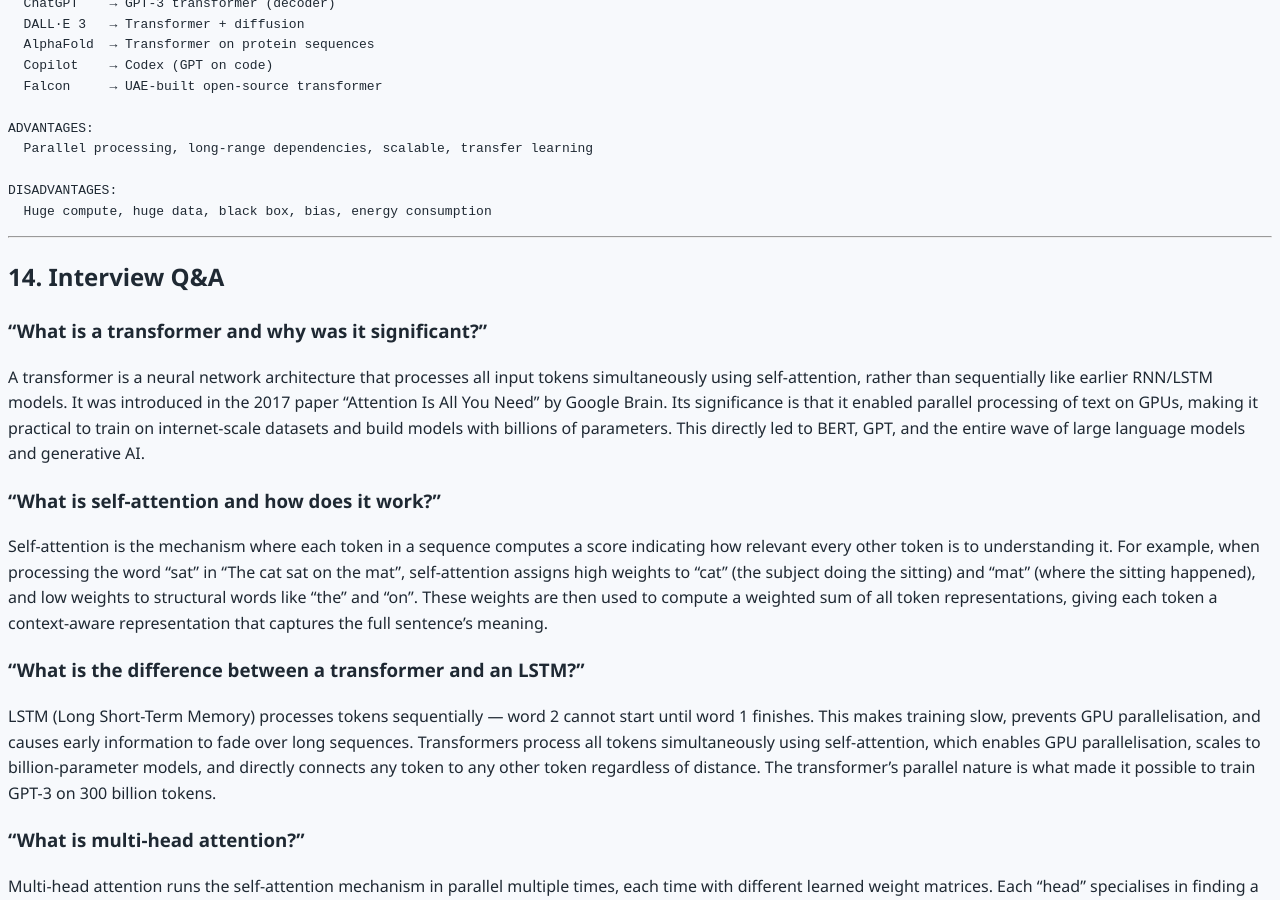
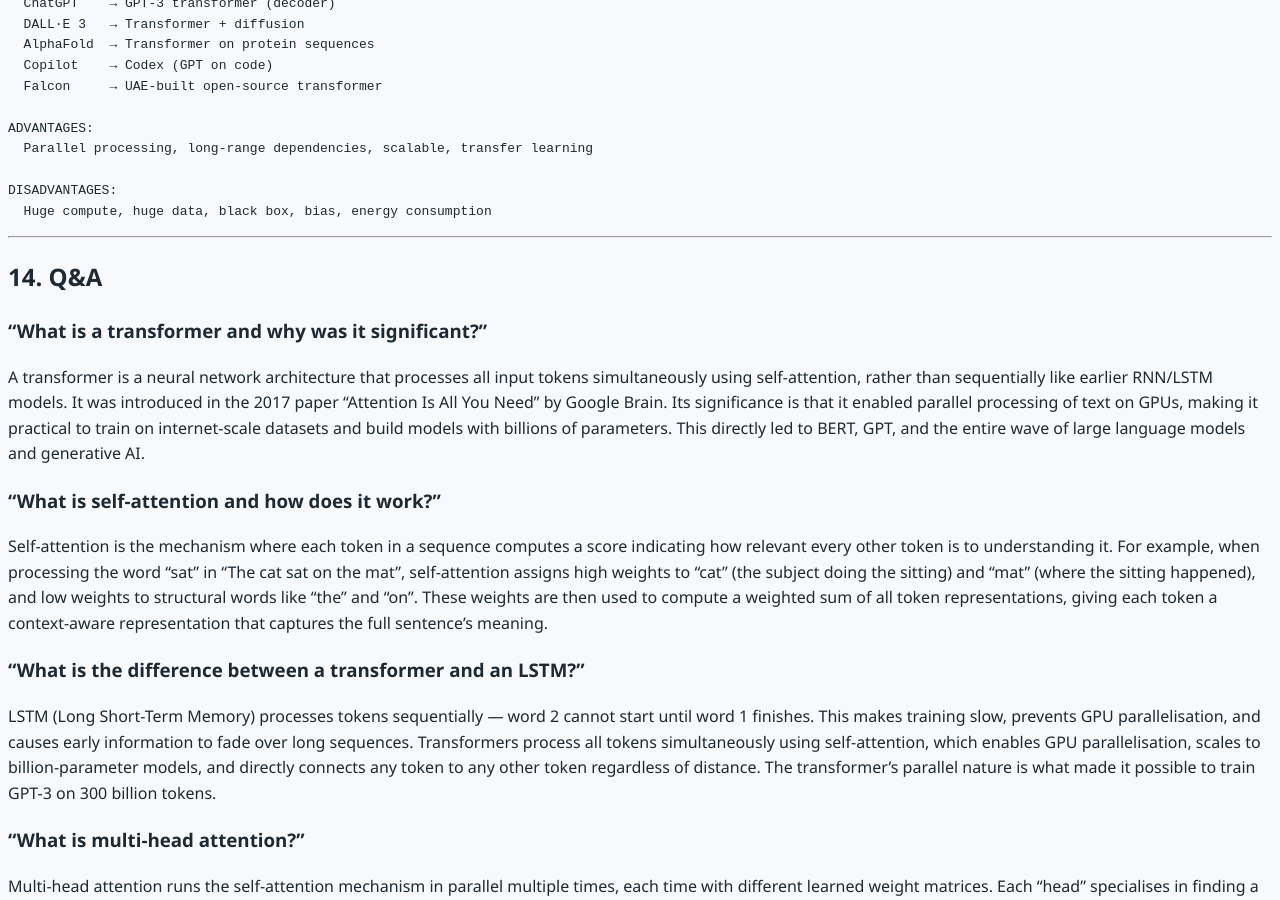
Before and after one commit to irshadvaza/irshadvaza.tech, a Jekyll site: the page built from learning-guides/falcon-llm/transformers.md, in a window 1280 px wide and 900 px high, scrolled down 15240 px. Built offline with Jekyll 4.4.1, drawn with Linux system fonts in a browser that asks for light colours; our own code applies the rules of GitHub Pages for plain Markdown files.

Commit message:
Update transformers.md

```diff
--- a/learning-guides/falcon-llm/transformers.md
+++ b/learning-guides/falcon-llm/transformers.md
@@ -679,7 +679,7 @@
 
 ---
 
-## 14. Interview Q&A
+## 14. Q&A
 
 ### "What is a transformer and why was it significant?"
 
```
